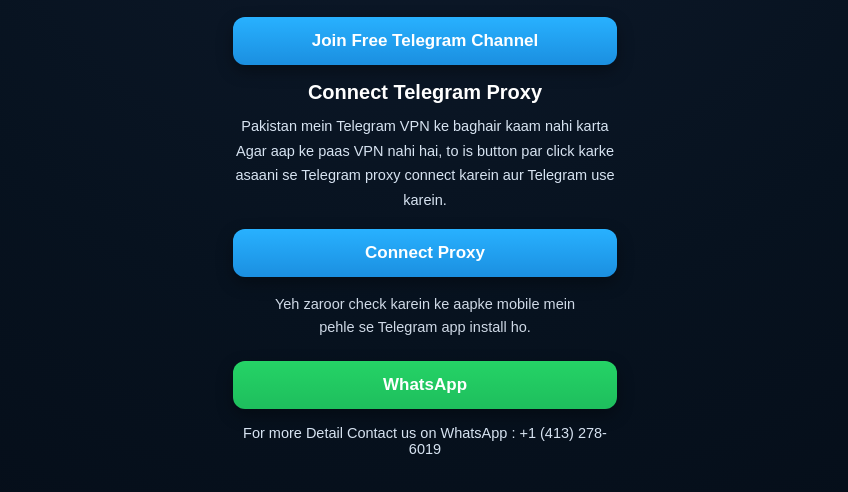
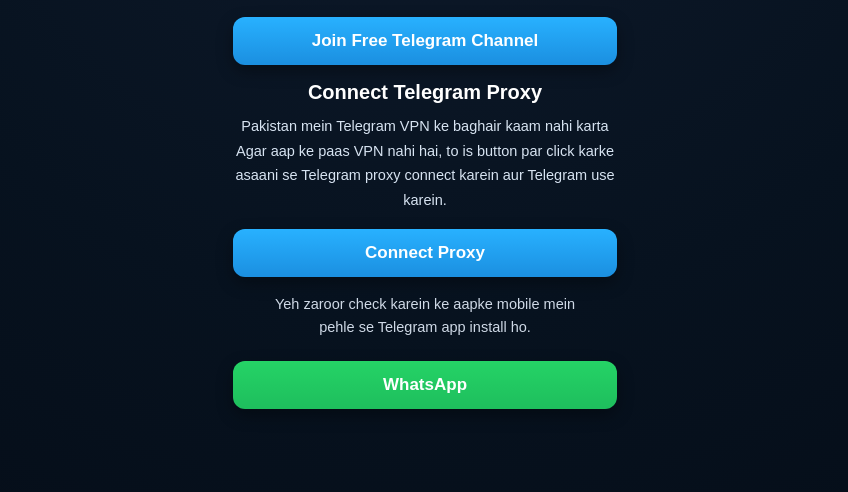
Before and after one commit to vella098/experts_inn-v5, a plain HTML site: page index.html in a window 1280 px wide. Shown: the part 300-792 px from the top of the page, without its empty margins (215-1063 px from the left). Drawn offline with Linux system fonts and the light colour scheme.

Commit message:
Update index.html

```diff
--- a/index.html
+++ b/index.html
@@ -199,10 +199,6 @@
       WhatsApp
     </a>
 
-    <div class="whatsapp-text">
-      For more Detail Contact us on WhatsApp : +1 (413) 278-6019
-    </div>
-
   </div>
 
 </body>
```
